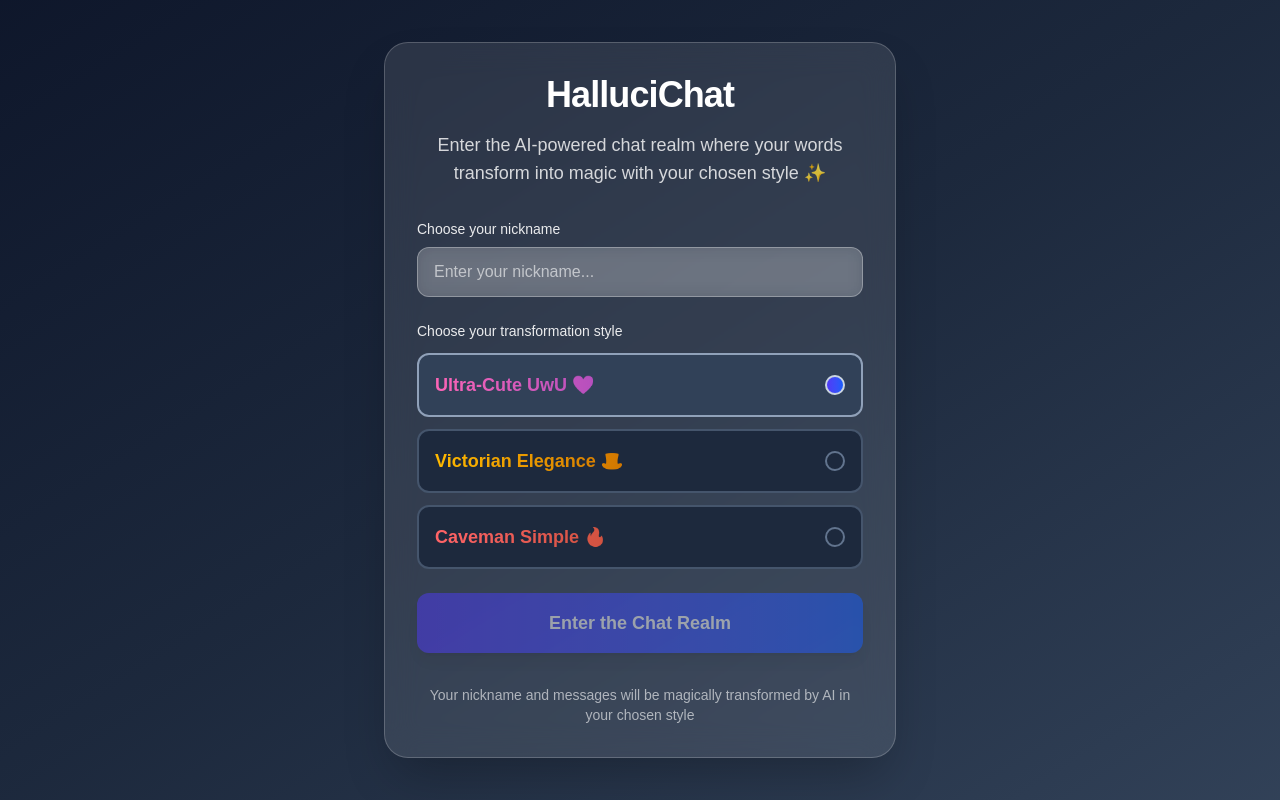
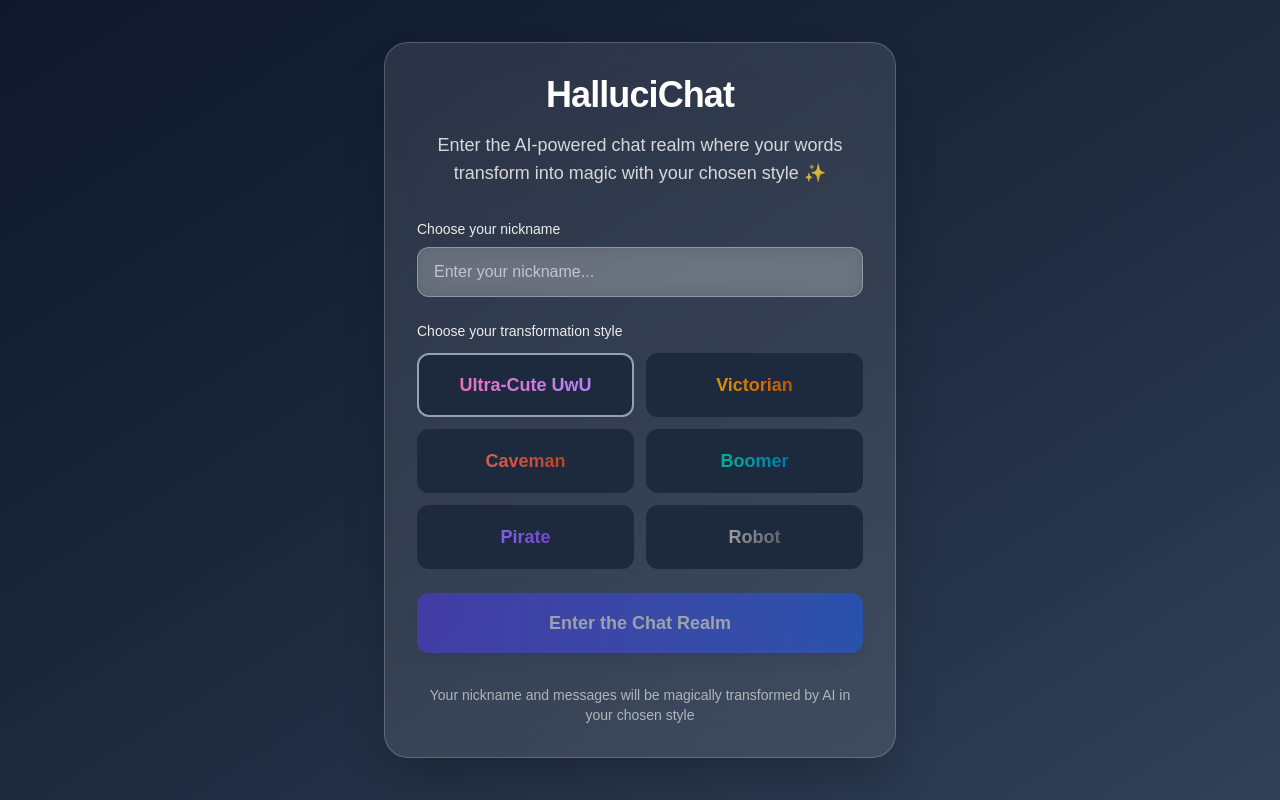
Before and after one commit to marcinciarka/hallucichat, a Next.js app: page / in a window 1280 px wide. Built offline with nearby package versions, Linux system fonts and the light colour scheme.

Commit message:
feat: Add new transformation styles: boomer, pirate, and robot; update style options in UI

```diff
--- a/src/app/page.tsx
+++ b/src/app/page.tsx
@@ -24,18 +24,33 @@ export default function Home() {
   const styleOptions = [
     {
       value: "uwu" as PromptStyle,
-      label: "Ultra-Cute UwU ❤️",
-      color: "from-pink-400 to-violet-800",
+      label: "Ultra-Cute UwU",
+      color: "from-pink-400 to-violet-400",
     },
     {
       value: "victorian" as PromptStyle,
-      label: "Victorian Elegance 🎩",
+      label: "Victorian",
       color: "from-amber-400 to-orange-800",
     },
     {
       value: "caveman" as PromptStyle,
-      label: "Caveman Simple 🔥",
+      label: "Caveman",
       color: "from-red-400 to-amber-800",
+    },
+    {
+      value: "boomer" as PromptStyle,
+      label: "Boomer",
+      color: "from-green-400 to-blue-800",
+    },
+    {
+      value: "pirate" as PromptStyle,
+      label: "Pirate",
+      color: "from-indigo-400 to-purple-800",
+    },
+    {
+      value: "robot" as PromptStyle,
+      label: "Robot",
+      color: "from-gray-200 to-zinc-800",
     },
   ];
 
@@ -76,14 +91,14 @@ export default function Home() {
             <label className="block text-sm font-medium text-white/90 mb-3">
               Choose your transformation style
             </label>
-            <div className="space-y-2 sm:space-y-3">
+            <div className="grid grid-cols-1 sm:grid-cols-2 gap-2 sm:gap-3">
               {styleOptions.map((option) => (
                 <label
                   key={option.value}
                   className={`block cursor-pointer rounded-xl border-2 transition-all duration-200 ${
                     selectedStyle === option.value
-                      ? "border-slate-400 bg-slate-700"
-                      : "border-slate-600 bg-slate-800 hover:border-slate-500 hover:bg-slate-700 active:bg-slate-600"
+                      ? "border-slate-400 bg-slate-800"
+                      : "border-slate-800 bg-slate-800 hover:border-slate-500 hover:bg-slate-700 active:bg-slate-800"
                   }`}
                 >
                   <div className="p-3 sm:p-4">
@@ -91,30 +106,20 @@ export default function Home() {
                       type="radio"
                       name="style"
                       value={option.value}
+                      hidden
                       checked={selectedStyle === option.value}
                       onChange={(e) =>
                         setSelectedStyle(e.target.value as PromptStyle)
                       }
-                      className="sr-only"
+                      className="sr-only hidden"
                     />
                     <div className="flex items-center justify-between">
                       <div className="flex-1 min-w-0">
                         <div
-                          className={`text-base sm:text-lg font-bold bg-gradient-to-r ${option.color} bg-clip-text text-transparent`}
+                          className={`text-base text-center sm:text-lg font-bold bg-gradient-to-r ${option.color} bg-clip-text text-transparent`}
                         >
                           {option.label}
                         </div>
-                      </div>
-                      <div
-                        className={`w-5 h-5 rounded-full border-2 transition-all duration-200 flex-shrink-0 ${
-                          selectedStyle === option.value
-                            ? "border-slate-300 bg-slate-300"
-                            : "border-slate-500"
-                        }`}
-                      >
-                        {selectedStyle === option.value && (
-                          <div className="w-full h-full rounded-full bg-gradient-to-r from-indigo-600 to-blue-600"></div>
-                        )}
                       </div>
                     </div>
                   </div>
--- a/src/types/index.ts
+++ b/src/types/index.ts
@@ -1,2 +1,2 @@
 
-export type PromptStyle = "uwu" | "victorian" | "caveman";
+export type PromptStyle = "uwu" | "victorian" | "caveman" | "boomer" | "pirate" | "robot";
```
Also changed, not shown: 1 other file (tests, documents, lock files or other folders).
